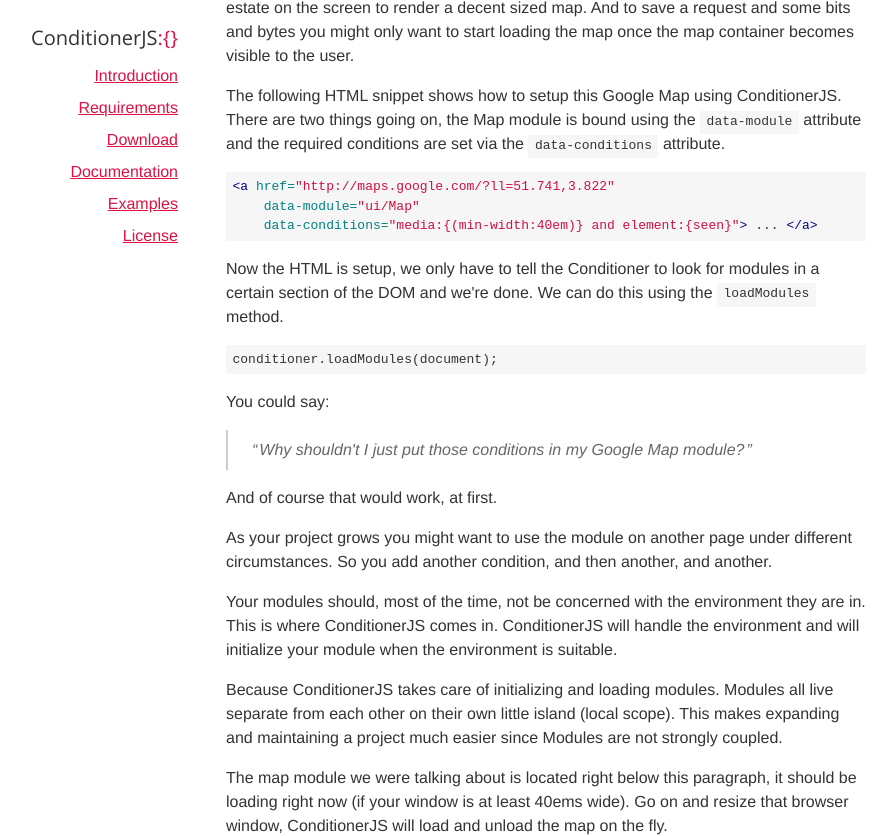
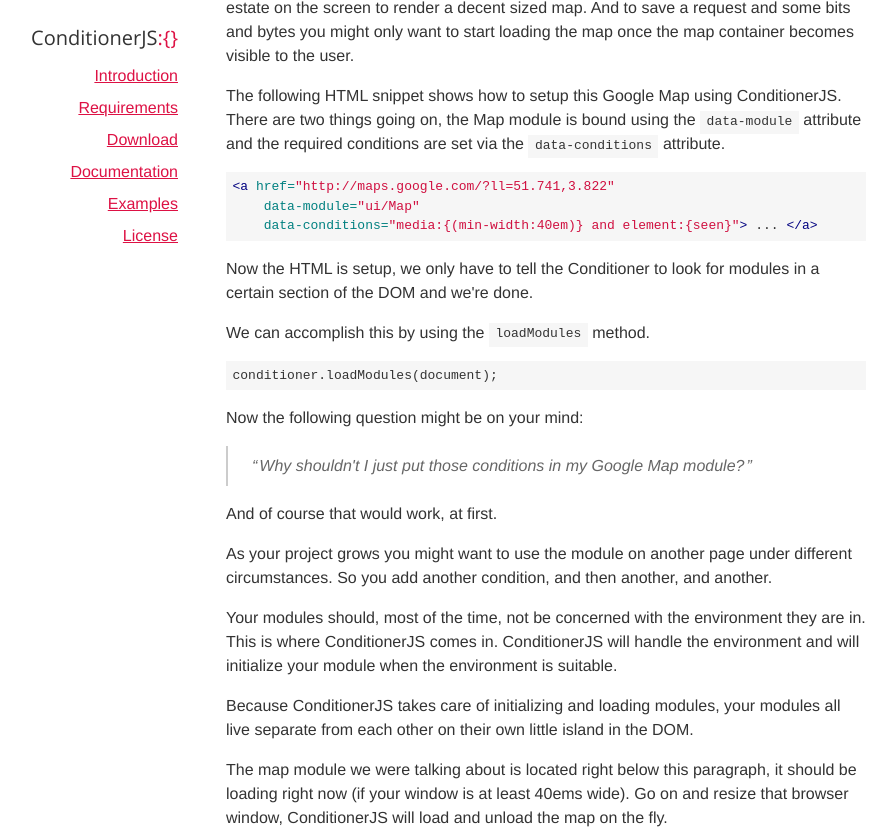
Before and after one commit to rikschennink/conditioner, a Jekyll site: the page built from index.html, in a window 1280 px wide and 900 px high, scrolled down 269 px, cut to the strip 0-836 px from the top of the window. Shown: the whole strip, without its empty margins (62-958 px from the left). Built offline with Jekyll 4.4.1, drawn with Linux system fonts in a browser that asks for light colours.

Commit message:
rewriting

```diff
--- a/index.html
+++ b/index.html
@@ -29,13 +29,15 @@ tagline: <em>Take Control of your JavaScript Modules</em>
     data-conditions="media:{(min-width:40em)} and element:{seen}"> ... </a>
 {% endhighlight %}
 
-<p>Now the HTML is setup, we only have to tell the Conditioner to look for modules in a certain section of the DOM and we're done. We can do this using the <code>loadModules</code> method.</p>
+<p>Now the HTML is setup, we only have to tell the Conditioner to look for modules in a certain section of the DOM and we're done.</p>
+
+<p>We can accomplish this by using the <code>loadModules</code> method.</p>
 
 {% highlight html %}
 conditioner.loadModules(document);
 {% endhighlight %}
 
-<p>You could say:</p>
+<p>Now the following question might be on your mind:</p>
 
 <blockquote>Why shouldn't I just put those conditions in my Google Map module?</blockquote>
 
@@ -45,7 +47,7 @@ conditioner.loadModules(document);
 
 <p>Your modules should, most of the time, not be concerned with the environment they are in. This is where ConditionerJS comes in. ConditionerJS will handle the environment and will initialize your module when the environment is suitable.</p>
 
-<p>Because ConditionerJS takes care of initializing and loading modules. Modules all live separate from each other on their own little island (local scope). This makes expanding and maintaining a project much easier since Modules are not strongly coupled.</p>
+<p>Because ConditionerJS takes care of initializing and loading modules, your modules all live separate from each other on their own little island in the DOM.</p>
 
 <p>The map module we were talking about is located right below this paragraph, it should be loading right now (if your window is at least 40ems wide). Go on and resize that browser window, ConditionerJS will load and unload the map on the fly.</p>
 
```
Also changed, not shown: README.md.
